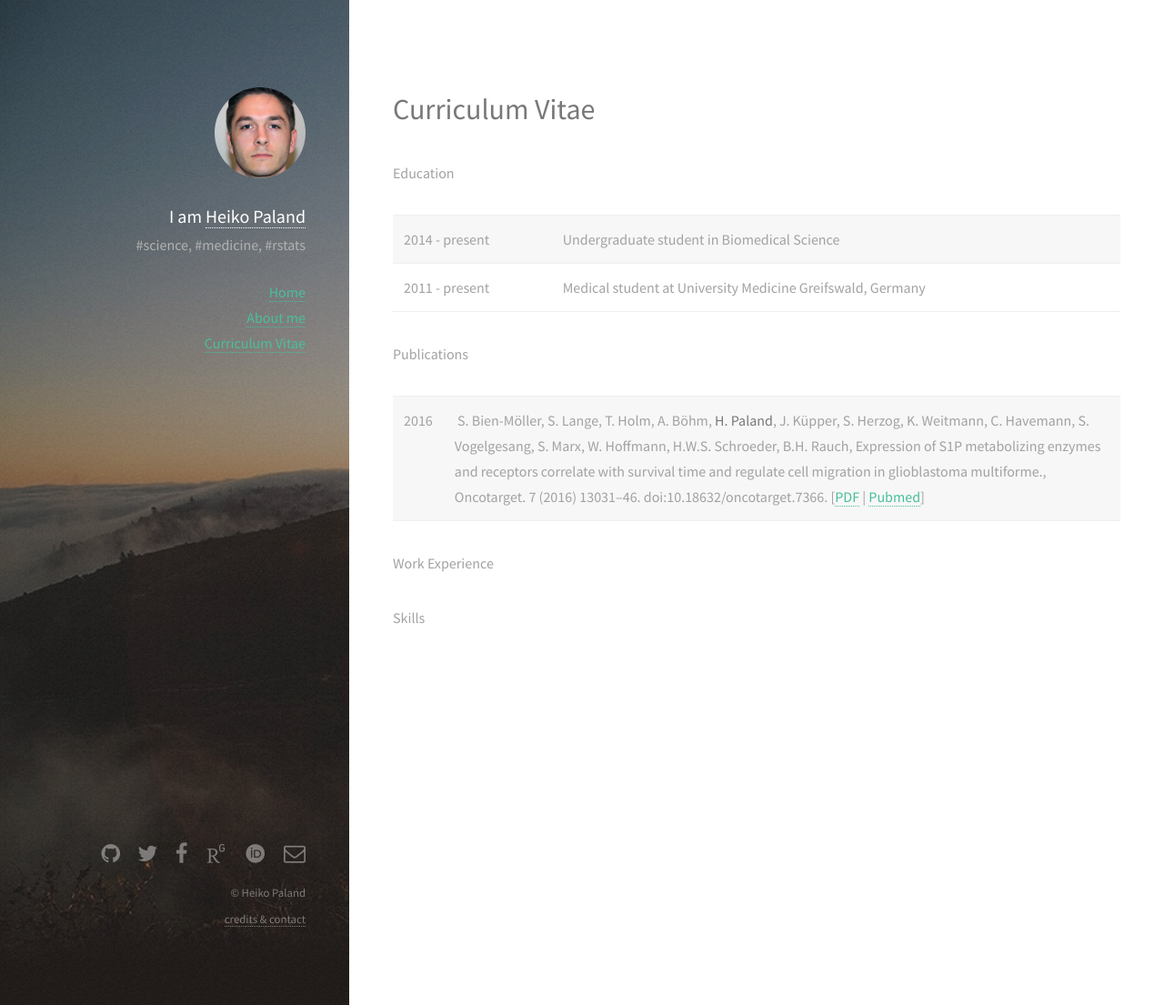
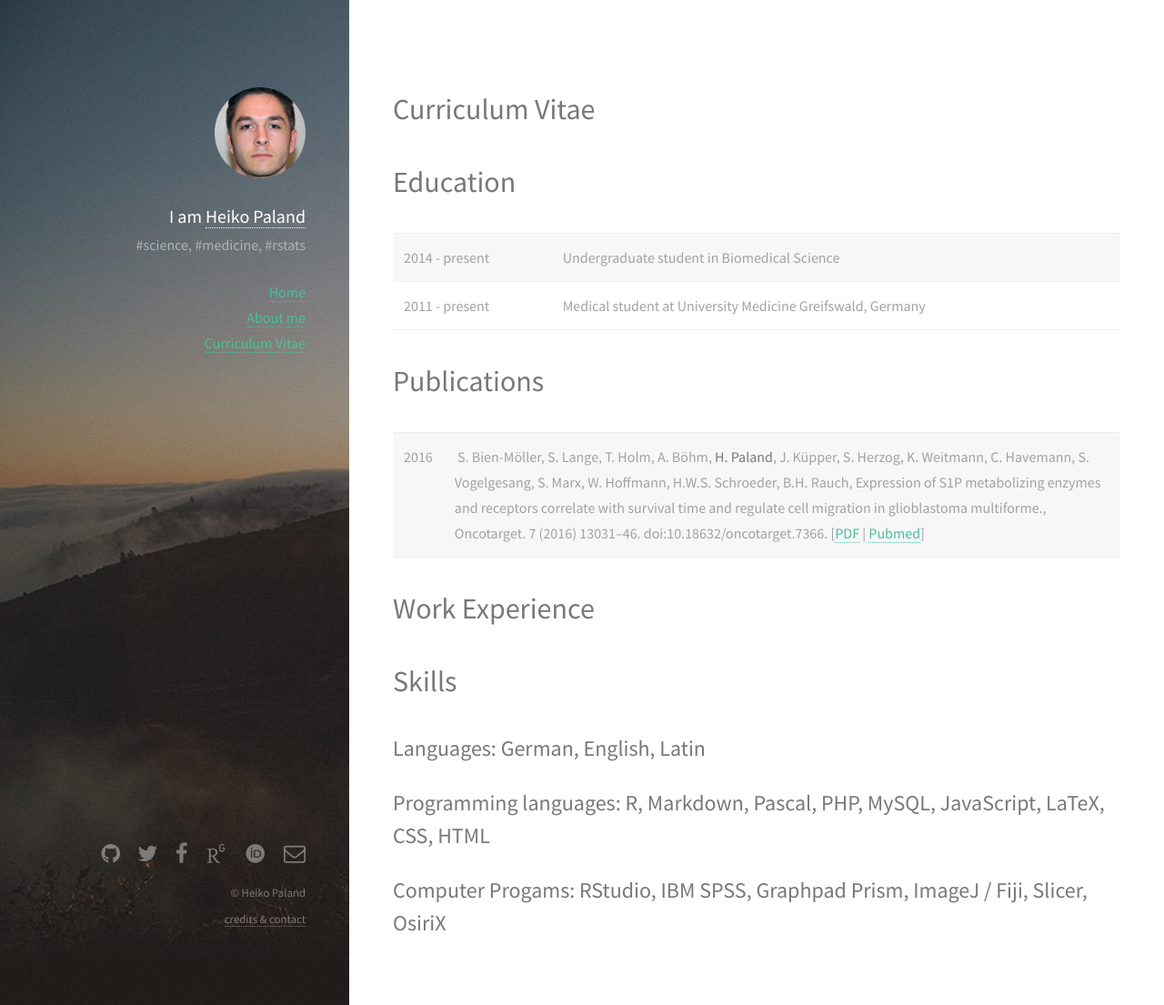
Before and after one commit to old-jekyll-templates/Strata-Jekyll-Theme, a Jekyll site: the page built from cv.md, in a window 1280 px wide and 1105 px high. Shown: the whole window at 91% size. Built offline with Jekyll 4.4.1, drawn with Linux system fonts in a browser that asks for light colours; some web fonts are replaced.

```diff
--- a/cv.md
+++ b/cv.md
@@ -3,16 +3,22 @@ layout: page
 title: Curriculum Vitae
 ---
 
-Education
+# Education
 
 | 2014 - present | Undergraduate student in Biomedical Science
 | 2011 - present | Medical student at University Medicine Greifswald, Germany
 
 
-Publications
+# Publications
 
 | 2016 | S. Bien-Möller, S. Lange, T. Holm, A. Böhm, **H. Paland**, J. Küpper, S. Herzog, K. Weitmann, C. Havemann, S. Vogelgesang, S. Marx, W. Hoffmann, H.W.S. Schroeder, B.H. Rauch, Expression of S1P metabolizing enzymes and receptors correlate with survival time and regulate cell migration in glioblastoma multiforme., Oncotarget. 7 (2016) 13031–46. doi:10.18632/oncotarget.7366. [[PDF](http://www.impactjournals.com/oncotarget/index.php?journal=oncotarget&page=article&op=download&path%5B%5D=7366&path%5B%5D=21109) \| [Pubmed](http://www.ncbi.nlm.nih.gov/pubmed/26887055)]
 
-Work Experience
+# Work Experience
 
-Skills
+# Skills
+
+## Languages: German, English, Latin
+
+## Programming languages: R, Markdown, Pascal, PHP, MySQL,  JavaScript, LaTeX, CSS, HTML
+
+## Computer Progams: RStudio, IBM SPSS, Graphpad Prism, ImageJ / Fiji, Slicer, OsiriX
```
